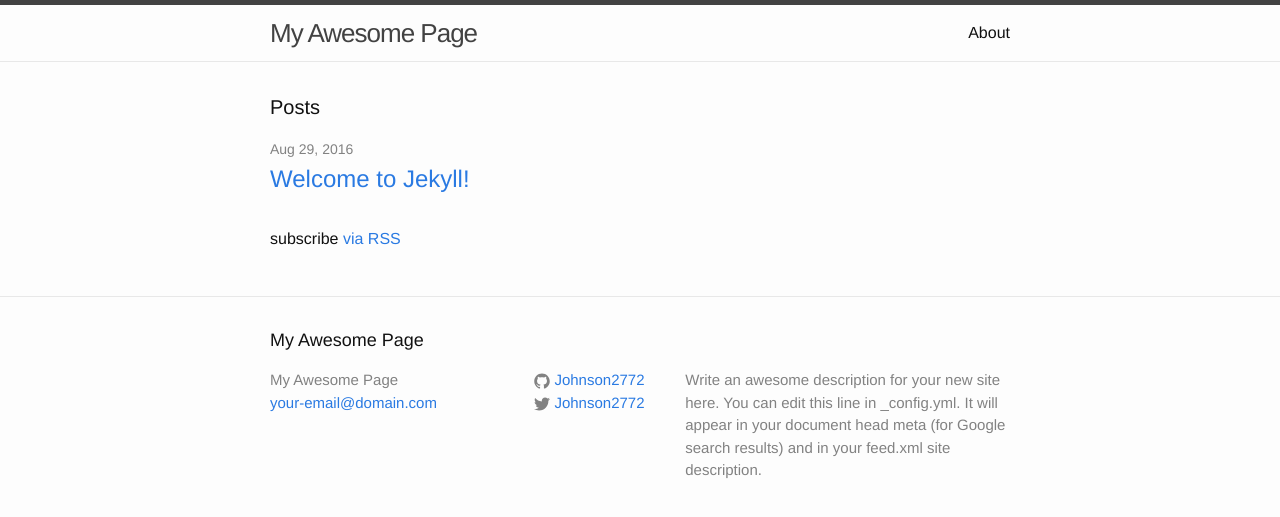
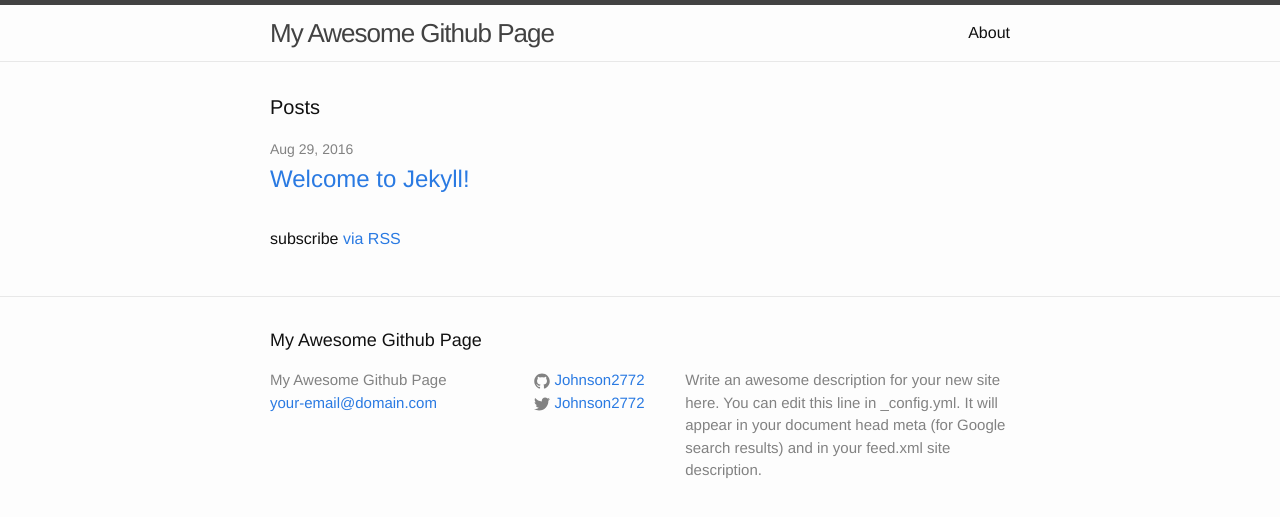
Before and after one commit to Johnson2772/Johnson2772.github.io, a Jekyll site: the page built from index.html, in a window 1280 px wide. Shown: the top 517 px of the page. Built offline with Jekyll 4.4.1, drawn with Linux system fonts in a browser that asks for light colours; Markdown is read by kramdown in place of the engine named in the settings.

Commit message:
Small improve

```diff
--- a/_config.yml
+++ b/_config.yml
@@ -8,7 +8,7 @@ theme: jekyll-theme-hacker
 # 'jekyll serve'. If you change this file, please restart the server process.
 
 # Site settings
-title: My Awesome Page
+title: My Awesome Github Page
 email: your-email@domain.com
 description: > # this means to ignore newlines until "baseurl:"
   Write an awesome description for your new site here. You can edit this
```
